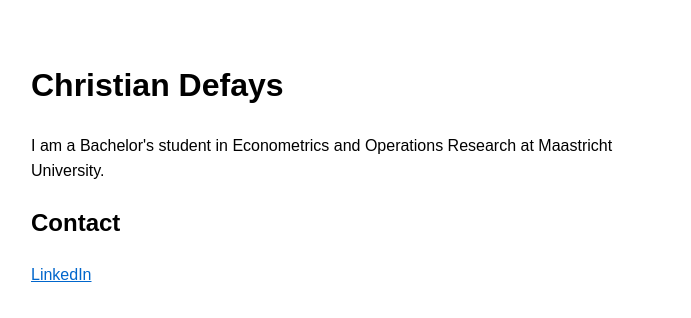
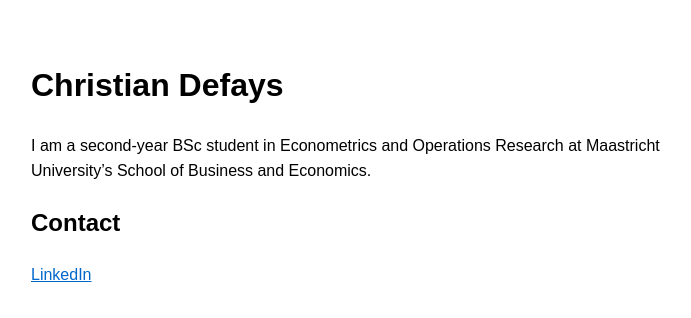
Before and after one commit to ChristianDefays/ChristianDefays.github.io, a plain HTML site: page index.html in a window 1280 px wide. Shown: the whole page, without its empty margins (284-975 px from the left). Drawn offline with Linux system fonts and the light colour scheme.

Commit message:
Update index.html

```diff
--- a/index.html
+++ b/index.html
@@ -11,7 +11,7 @@
 </head>
 <body>
   <h1>Christian Defays</h1>
-  <p>I am a Bachelor's student in Econometrics and Operations Research at Maastricht University.</p>
+  <p>I am a second-year BSc student in Econometrics and Operations Research at Maastricht University’s School of Business and Economics.</p>
   <h2>Contact</h2>
   <p><a href="https://www.linkedin.com/in/christiandefays">LinkedIn</a></p>
 </body>
```
